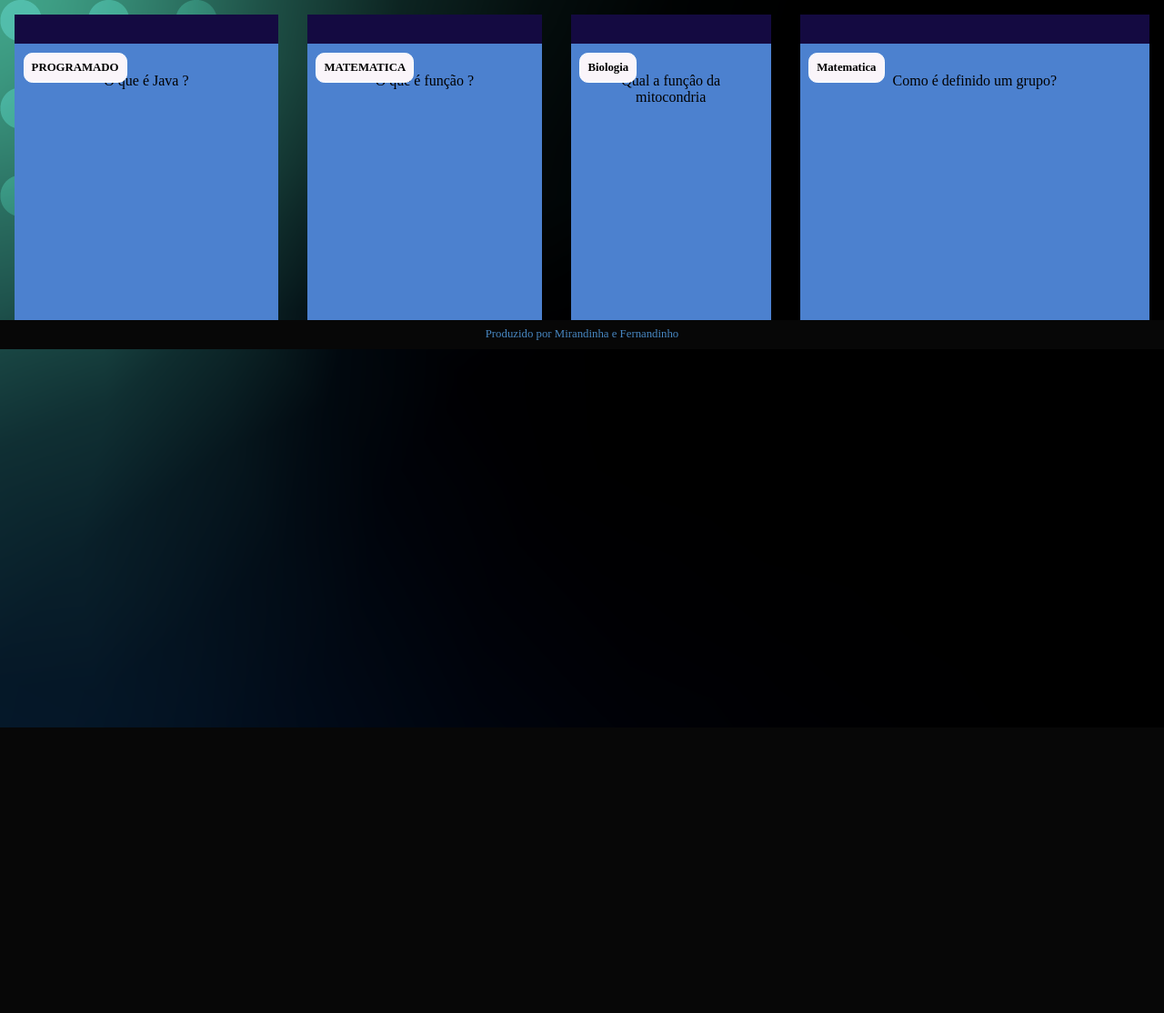
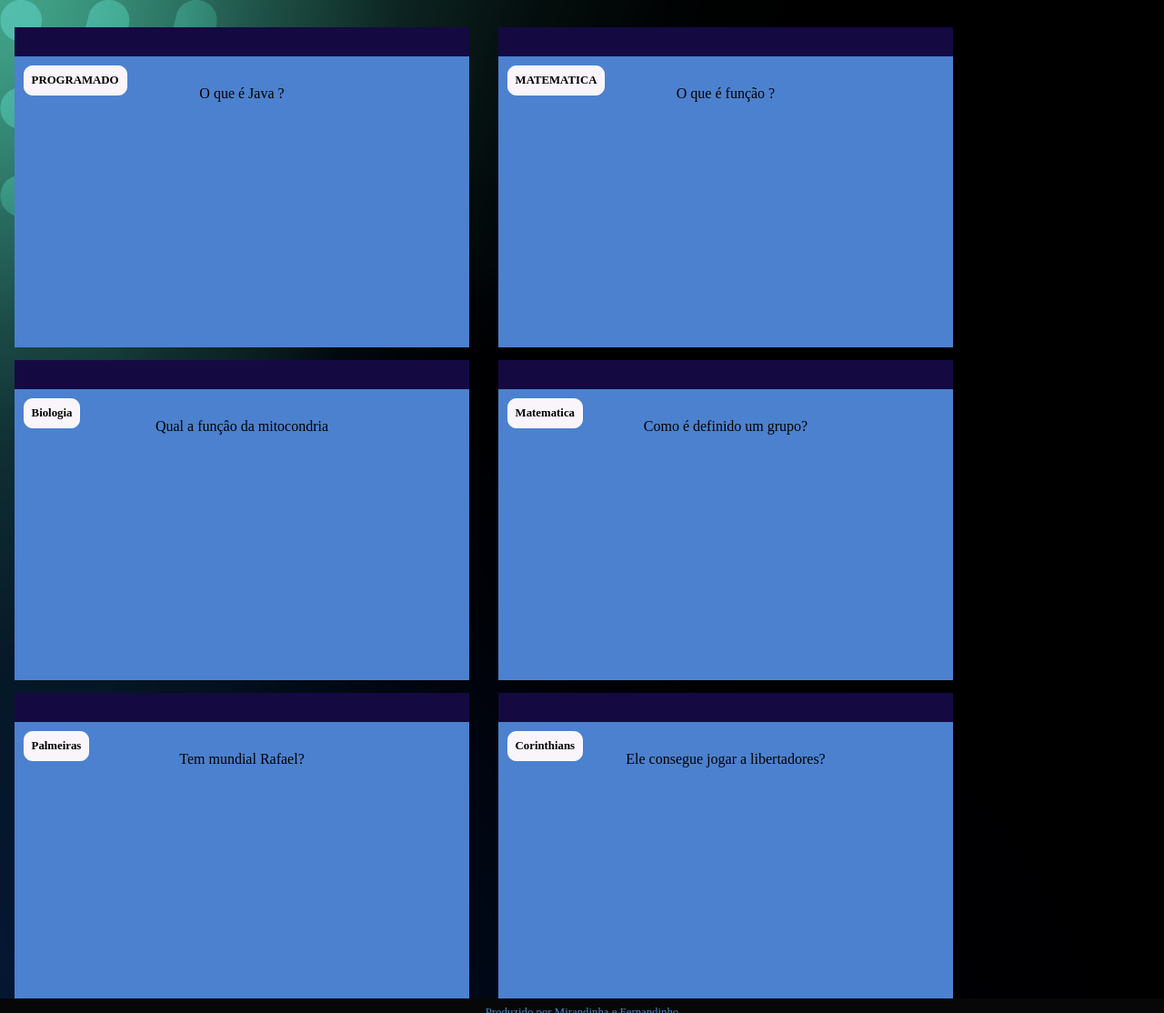
Before and after one commit to fernandouemoto/3Tri-2E-fernando-miranda, a plain HTML site: page index.html in a window 1280 px wide. Shown: the whole page at 91% size. Before the commit the page ends 800 px from the top, so only its background shows below. Drawn offline with Linux system fonts and the light colour scheme; a web font is replaced by a local one.

Commit message:
Add files via upload

```diff
--- a/main.js
+++ b/main.js
@@ -18,3 +18,5 @@
 
 criarCartao('Biologia','Qual a funçâo da mitocondria','Produção de energia(ATP)')
 criarCartao('Matematica','Como é definido um grupo?','é um conjunto de individuos que reunidos formam um todo')
+criarCartao('Palmeiras','Tem mundial Rafael?','Nao')
+criarCartao('Corinthians','Ele consegue jogar a libertadores?','obvio')
--- a/style.css
+++ b/style.css
@@ -29,12 +29,15 @@ footer p{
 
 #container{
     display: flex;
+    flex-wrap: wrap;
 }
 
 .cartao{
     margin: 1rem;
     background-color: rgb(20, 10, 65);
     height: 20rem;
+    width: 500px;
+    margin-top: 30px;
 }
 
 .cartao-conteudo{
```
